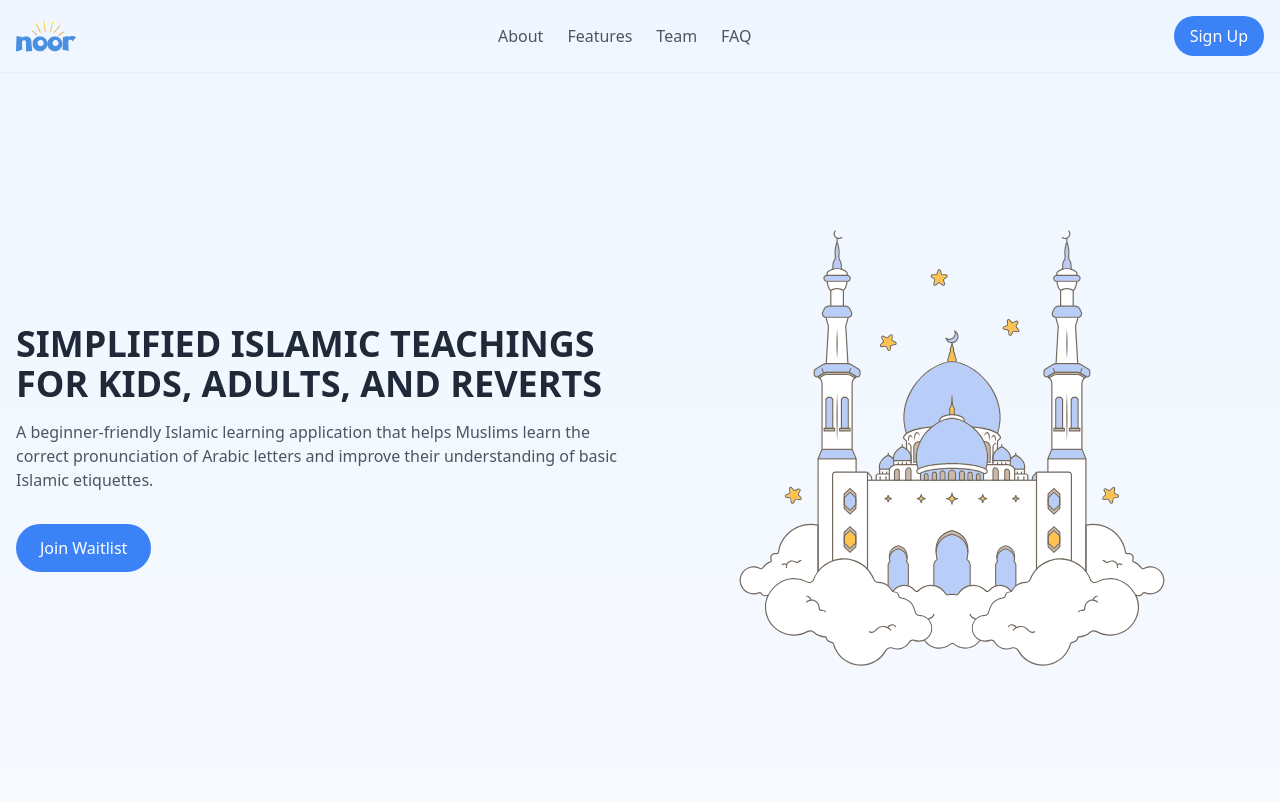
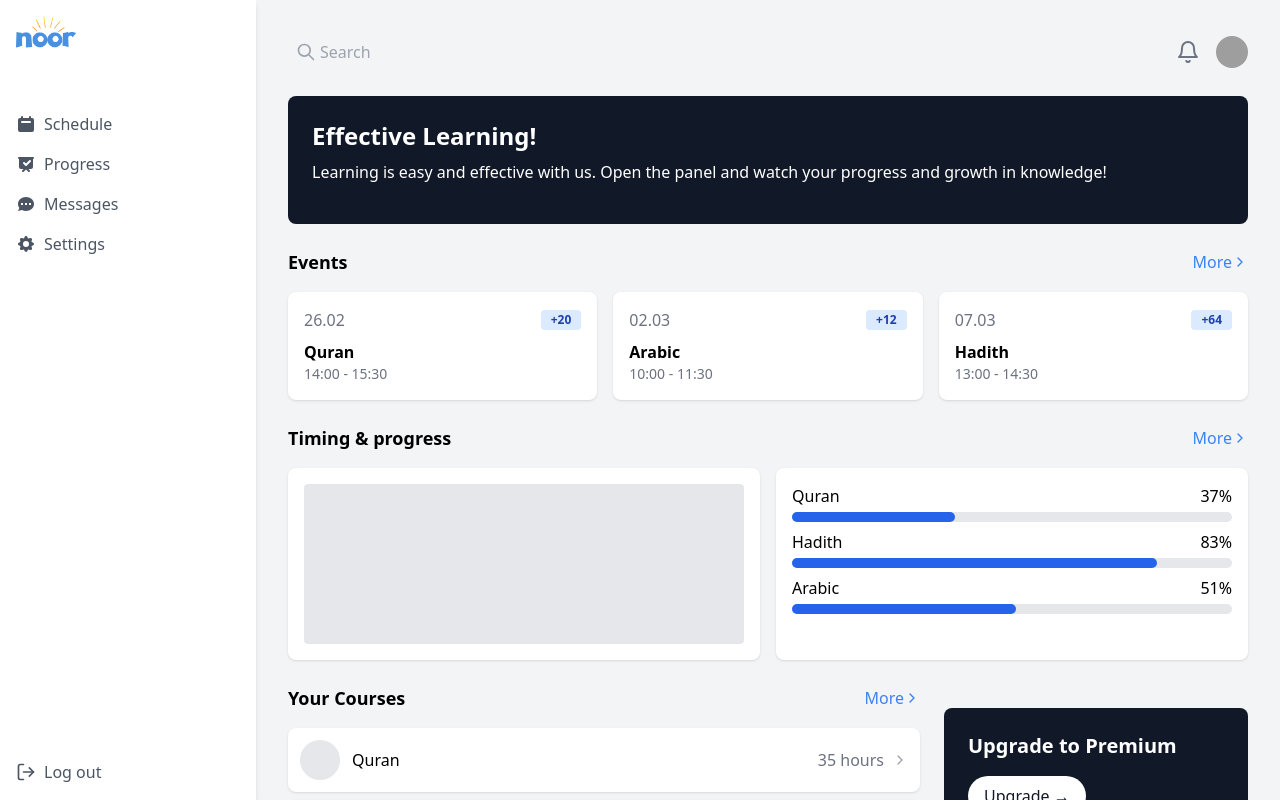
Before and after one commit to NoorByMoon/Noor, a React (Create React App) app: page /Dashboard in a window 1280 px wide. Shown: the top 802 px of the page. Built offline with nearby package versions, Linux system fonts and the light colour scheme; grey boxes are pictures that could not be loaded.

Commit message:
dashboard

```diff
--- a/package.json
+++ b/package.json
@@ -6,6 +6,7 @@
     "@testing-library/jest-dom": "^5.17.0",
     "@testing-library/react": "^13.4.0",
     "@testing-library/user-event": "^13.5.0",
+    "lucide-react": "^0.436.0",
     "react": "^18.3.1",
     "react-dom": "^18.3.1",
     "react-icons": "^5.3.0",
--- a/src/App.js
+++ b/src/App.js
@@ -1,11 +1,13 @@
 import React from "react";
 // import RegistrationForm from "./Auth/RegistrationForm";
-import LandingPage from "./LandingPage"
+// import LandingPage from "./LandingPage"
+import Dashboard from "./Dashboard"
 
 function App() {
   return (
     <div className="App">
-      <LandingPage/>
+      <Dashboard/>
+      {/* <LandingPage/> */}
       {/* <RegistrationForm /> */}
     </div>
   );
--- /dev/null
+++ b/src/Dashboard.jsx
@@ -0,0 +1,258 @@
+import React, { useState } from 'react';
+import { Bell, ChevronRight, LogOut } from 'lucide-react';
+import logo from "./assets/logo.png";
+
+// Sidebar Component
+const Sidebar = () => (
+  <div className="bg-white p-4 flex flex-col h-full">
+    <div className="mb-8">
+            <img src={logo} alt="Logo" className="h-8 self-start mb-8" />
+
+    </div>
+    <nav className="flex-grow">
+      <ul className="space-y-4">
+        <li className="flex items-center space-x-2 text-gray-600">
+          <svg
+            xmlns="http://www.w3.org/2000/svg"
+            className="h-5 w-5"
+            viewBox="0 0 20 20"
+            fill="currentColor"
+          >
+            <path
+              fillRule="evenodd"
+              d="M6 2a1 1 0 00-1 1v1H4a2 2 0 00-2 2v10a2 2 0 002 2h12a2 2 0 002-2V6a2 2 0 00-2-2h-1V3a1 1 0 10-2 0v1H7V3a1 1 0 00-1-1zm0 5a1 1 0 000 2h8a1 1 0 100-2H6z"
+              clipRule="evenodd"
+            />
+          </svg>
+          <span>Schedule</span>
+        </li>
+        <li className="flex items-center space-x-2 text-gray-600">
+          <svg
+            xmlns="http://www.w3.org/2000/svg"
+            className="h-5 w-5"
+            viewBox="0 0 20 20"
+            fill="currentColor"
+          >
+            <path
+              fillRule="evenodd"
+              d="M3 3a1 1 0 000 2v8a2 2 0 002 2h2.586l-1.293 1.293a1 1 0 101.414 1.414L10 15.414l2.293 2.293a1 1 0 001.414-1.414L12.414 15H15a2 2 0 002-2V5a1 1 0 100-2H3zm11.707 4.707a1 1 0 00-1.414-1.414L10 9.586 8.707 8.293a1 1 0 00-1.414 1.414l2 2a1 1 0 001.414 0l4-4z"
+              clipRule="evenodd"
+            />
+          </svg>
+          <span>Progress</span>
+        </li>
+        <li className="flex items-center space-x-2 text-gray-600">
+          <svg
+            xmlns="http://www.w3.org/2000/svg"
+            className="h-5 w-5"
+            viewBox="0 0 20 20"
+            fill="currentColor"
+          >
+            <path
+              fillRule="evenodd"
+              d="M18 10c0 3.866-3.582 7-8 7a8.841 8.841 0 01-4.083-.98L2 17l1.338-3.123C2.493 12.767 2 11.434 2 10c0-3.866 3.582-7 8-7s8 3.134 8 7zM7 9H5v2h2V9zm8 0h-2v2h2V9zM9 9h2v2H9V9z"
+              clipRule="evenodd"
+            />
+          </svg>
+          <span>Messages</span>
+        </li>
+        <li className="flex items-center space-x-2 text-gray-600">
+          <svg
+            xmlns="http://www.w3.org/2000/svg"
+            className="h-5 w-5"
+            viewBox="0 0 20 20"
+            fill="currentColor"
+          >
+            <path
+              fillRule="evenodd"
+              d="M11.49 3.17c-.38-1.56-2.6-1.56-2.98 0a1.532 1.532 0 01-2.286.948c-1.372-.836-2.942.734-2.106 2.106.54.886.061 2.042-.947 2.287-1.561.379-1.561 2.6 0 2.978a1.532 1.532 0 01.947 2.287c-.836 1.372.734 2.942 2.106 2.106a1.532 1.532 0 012.287.947c.379 1.561 2.6 1.561 2.978 0a1.533 1.533 0 012.287-.947c1.372.836 2.942-.734 2.106-2.106a1.533 1.533 0 01.947-2.287c1.561-.379 1.561-2.6 0-2.978a1.532 1.532 0 01-.947-2.287c.836-1.372-.734-2.942-2.106-2.106a1.532 1.532 0 01-2.287-.947zM10 13a3 3 0 100-6 3 3 0 000 6z"
+              clipRule="evenodd"
+            />
+          </svg>
+          <span>Settings</span>
+        </li>
+      </ul>
+    </nav>
+    <div className="mt-auto">
+      <button className="flex items-center space-x-2 text-gray-600">
+        <LogOut className="h-5 w-5" />
+        <span>Log out</span>
+      </button>
+    </div>
+  </div>
+);
+
+// Header Component
+const Header = ({ user }) => (
+  <header className="flex justify-between items-center mb-6">
+    <div className="relative">
+      <input
+        type="text"
+        placeholder="Search"
+        className="pl-8 pr-4 py-2 rounded-full bg-gray-100"
+      />
+      <svg xmlns="http://www.w3.org/2000/svg" className="h-5 w-5 absolute left-2 top-1/2 transform -translate-y-1/2 text-gray-400" fill="none" viewBox="0 0 24 24" stroke="currentColor">
+        <path strokeLinecap="round" strokeLinejoin="round" strokeWidth={2} d="M21 21l-6-6m2-5a7 7 0 11-14 0 7 7 0 0114 0z" />
+      </svg>
+    </div>
+    <div className="flex items-center space-x-4">
+      <Bell className="h-6 w-6 text-gray-500" />
+      <img src={user.avatar} alt={user.name} className="w-8 h-8 rounded-full" />
+    </div>
+  </header>
+);
+
+// Banner Component
+const Banner = () => (
+  <div className="bg-gray-900 text-white p-6 rounded-lg mb-6">
+    <h2 className="text-2xl font-bold mb-2">Effective Learning!</h2>
+    <p className="mb-4">Learning is easy and effective with us. Open the panel and watch your progress and growth in knowledge!</p>
+  </div>
+);
+
+// Events Component
+const Events = ({ events }) => (
+  <div className="mb-6">
+    <div className="flex justify-between items-center mb-4">
+      <h3 className="text-lg font-semibold">Events</h3>
+      <button className="text-blue-500 flex items-center">
+        More <ChevronRight className="h-4 w-4" />
+      </button>
+    </div>
+    <div className="grid grid-cols-1 md:grid-cols-3 gap-4">
+      {events.map((event, index) => (
+        <div key={index} className="bg-white p-4 rounded-lg shadow">
+          <div className="flex justify-between items-center mb-2">
+            <span className="text-gray-500">{event.date}</span>
+            <span className="bg-blue-100 text-blue-800 text-xs font-semibold px-2.5 py-0.5 rounded">{event.attendees}</span>
+          </div>
+          <h4 className="font-semibold">{event.title}</h4>
+          <p className="text-gray-500 text-sm">{event.time}</p>
+        </div>
+      ))}
+    </div>
+  </div>
+);
+
+// Progress Component
+const Progress = ({ courses }) => (
+  <div className="mb-6">
+    <div className="flex justify-between items-center mb-4">
+      <h3 className="text-lg font-semibold">Timing & progress</h3>
+      <button className="text-blue-500 flex items-center">
+        More <ChevronRight className="h-4 w-4" />
+      </button>
+    </div>
+    <div className="grid grid-cols-1 md:grid-cols-2 gap-4">
+      <div className="bg-white p-4 rounded-lg shadow">
+        {/* Placeholder for chart */}
+        <div className="h-40 bg-gray-200 rounded"></div>
+      </div>
+      <div className="bg-white p-4 rounded-lg shadow">
+        {courses.map((course, index) => (
+          <div key={index} className="mb-2">
+            <div className="flex justify-between items-center mb-1">
+              <span>{course.name}</span>
+              <span>{course.progress}%</span>
+            </div>
+            <div className="w-full bg-gray-200 rounded-full h-2.5">
+              <div
+                className="bg-blue-600 h-2.5 rounded-full"
+                style={{ width: `${course.progress}%` }}
+              ></div>
+            </div>
+          </div>
+        ))}
+      </div>
+    </div>
+  </div>
+);
+
+// Courses Component
+const Courses = ({ courses }) => (
+  <div>
+    <div className="flex justify-between items-center mb-4">
+      <h3 className="text-lg font-semibold">Your Courses</h3>
+      <button className="text-blue-500 flex items-center">
+        More <ChevronRight className="h-4 w-4" />
+      </button>
+    </div>
+    <div className="space-y-2">
+      {courses.map((course, index) => (
+        <div key={index} className="flex items-center justify-between bg-white p-3 rounded-lg shadow">
+          <div className="flex items-center space-x-3">
+            <div className="w-10 h-10 bg-gray-200 rounded-full flex items-center justify-center">
+              {/* Placeholder for course icon */}
+            </div>
+            <span>{course.name}</span>
+          </div>
+          <div className="flex items-center space-x-2">
+            <span className="text-gray-500">{course.hours} hours</span>
+            <ChevronRight className="h-4 w-4 text-gray-400" />
+          </div>
+        </div>
+      ))}
+    </div>
+  </div>
+);
+
+// Premium Upgrade Component
+const PremiumUpgrade = () => (
+  <div className="bg-gray-900 text-white p-6 rounded-lg mt-6">
+    <h3 className="text-xl font-bold mb-2">Upgrade to Premium</h3>
+    <button className="bg-white text-gray-900 px-4 py-2 rounded-full mt-2">
+      Upgrade →
+    </button>
+  </div>
+);
+
+// Main Dashboard Component
+const Dashboard = () => {
+  const [user] = useState({
+    name: 'Kate G.',
+    avatar: '/api/placeholder/32/32',
+  });
+
+  const [events] = useState([
+    { date: '26.02', time: '14:00 - 15:30', title: 'Quran', attendees: '+20' },
+    { date: '02.03', time: '10:00 - 11:30', title: 'Arabic', attendees: '+12' },
+    { date: '07.03', time: '13:00 - 14:30', title: 'Hadith', attendees: '+64' },
+  ]);
+
+  const [courses] = useState([
+    { name: 'Quran', hours: 35 },
+    { name: 'Hadith', hours: 40 },
+    { name: 'Islamic Etiqutte', hours: 25 },
+
+  ]);
+
+  const [progress] = useState([
+    { name: 'Quran', progress: 37 },
+    { name: 'Hadith', progress: 83 },
+    { name: 'Arabic', progress: 51 },
+  ]);
+
+  return (
+    <div className="flex h-screen bg-gray-100">
+      <aside className="w-64 bg-white shadow-md">
+        <Sidebar />
+      </aside>
+      <main className="flex-1 p-8 overflow-auto">
+        <Header user={user} />
+        <Banner />
+        <Events events={events} />
+        <Progress courses={progress} />
+        <div className="grid grid-cols-1 md:grid-cols-3 gap-6">
+          <div className="md:col-span-2">
+            <Courses courses={courses} />
+          </div>
+          <div>
+            <PremiumUpgrade />
+          </div>
+        </div>
+      </main>
+    </div>
+  );
+};
+
+export default Dashboard;
```
Also changed, not shown: 1 other file (tests, documents, lock files or other folders).
